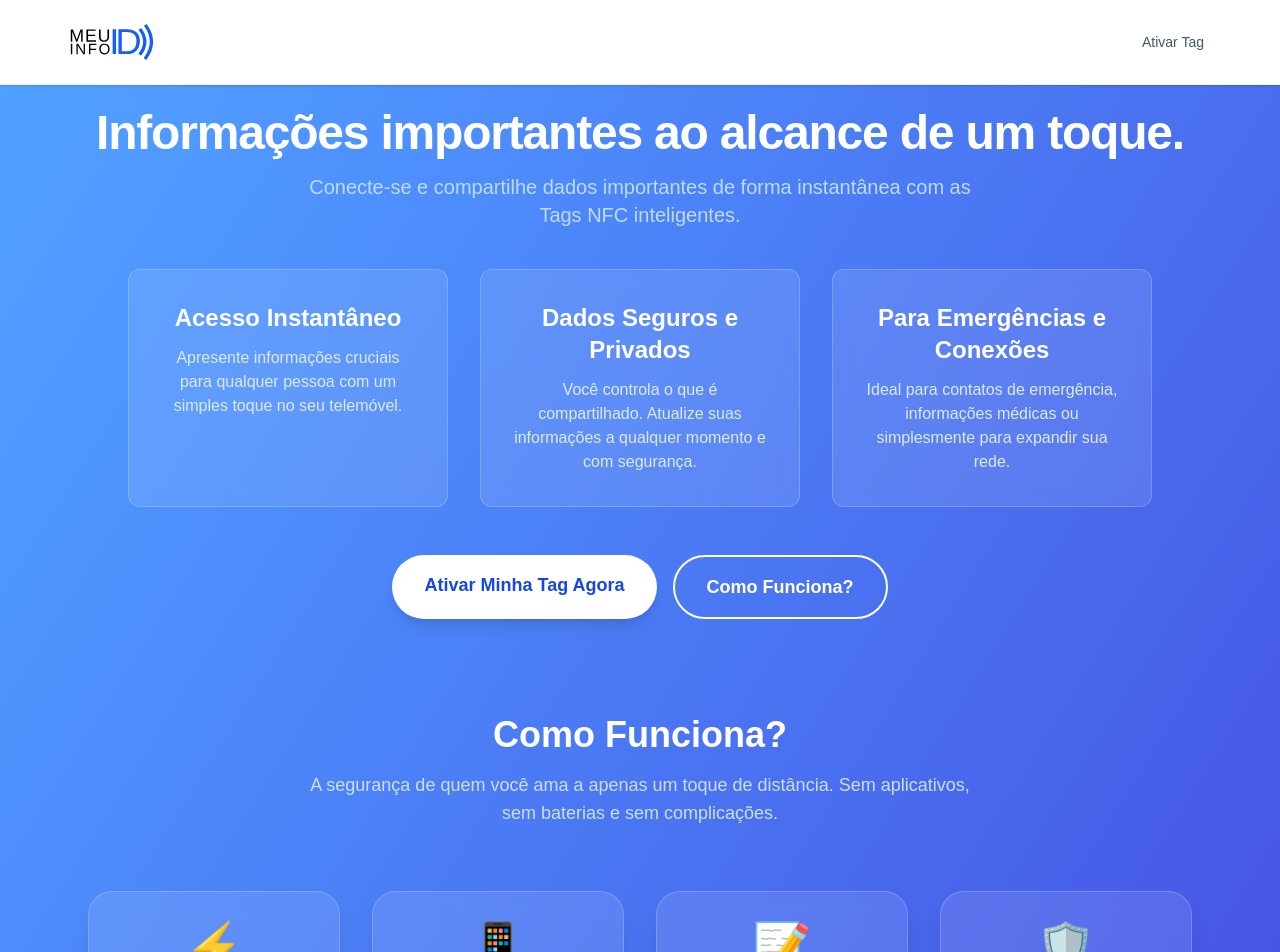
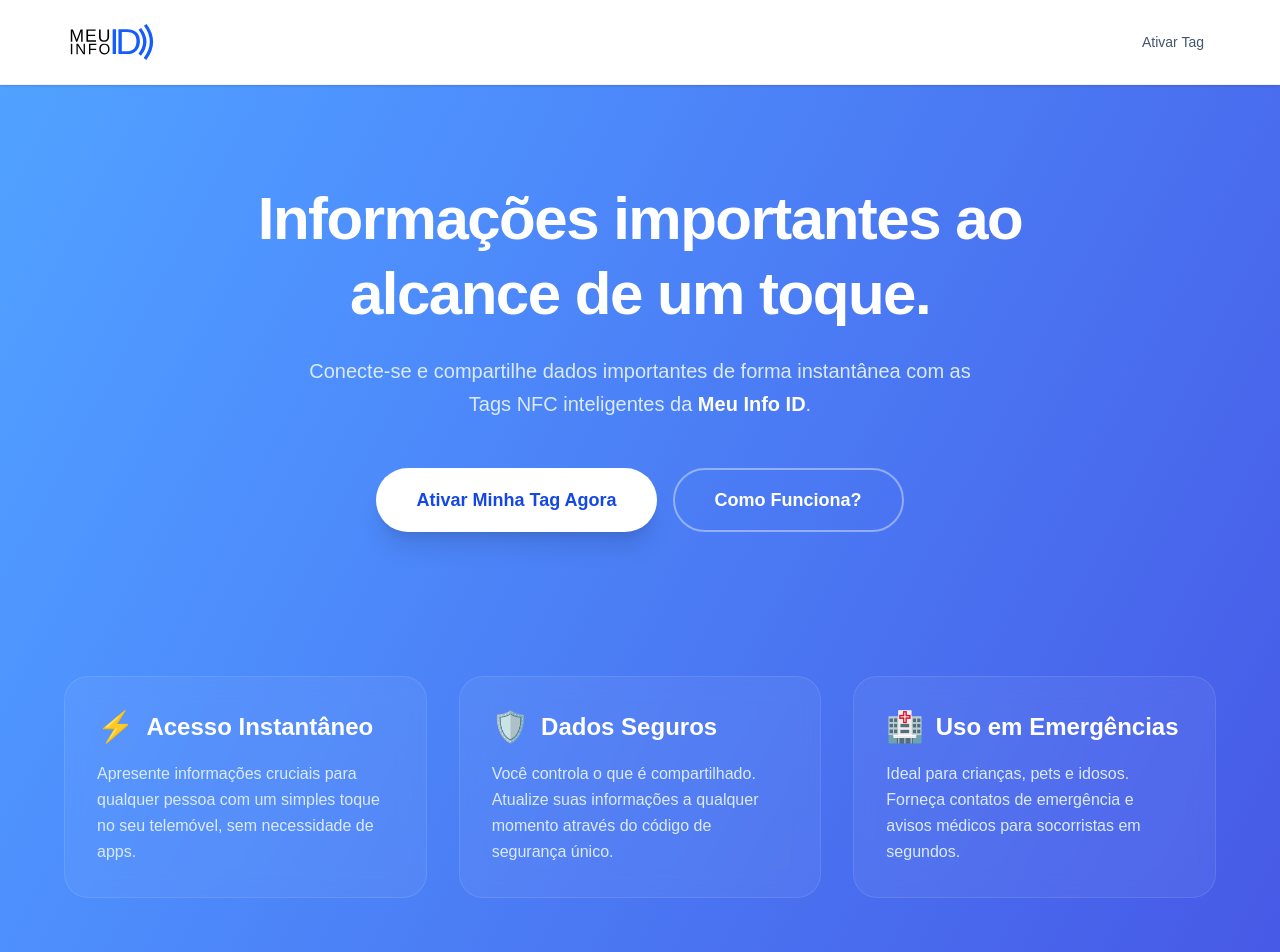
Before and after one commit to hanseld28/my-info-id, a Next.js app: page / in a window 1280 px wide. Shown: the top 952 px of the page. Built offline with nearby package versions, Linux system fonts and the light colour scheme; no server answers.

Commit message:
feat: improve home page with semantic HTML and acessibility support

```diff
--- a/app/page.tsx
+++ b/app/page.tsx
@@ -4,55 +4,83 @@
 
 export default function HomePage() {
   return (
-    <main>
-      <div className="min-h-screen bg-gradient-to-br from-blue-400 to-indigo-700 flex flex-col items-center justify-center text-white p-6">
-        <header className="text-center mb-10">
-          <h1 className="text-5xl font-extrabold tracking-tight">
+    <main className="min-h-screen bg-gradient-to-br from-blue-400 to-indigo-700 text-white selection:bg-white selection:text-blue-700">
+
+      <section id="hero" className="flex flex-col items-center justify-center pt-24 pb-16 px-6 text-center">
+        <header className="max-w-4xl mx-auto">
+          <h1 className="text-4xl md:text-6xl font-extrabold tracking-tight leading-tight">
             Informações importantes ao alcance de um toque.
           </h1>
-          <p className="mt-4 text-xl text-blue-200 max-w-2xl mx-auto">
-            Conecte-se e compartilhe dados importantes de forma instantânea com as Tags NFC inteligentes.
+          <p className="mt-6 text-lg md:text-xl text-blue-100 max-w-2xl mx-auto leading-relaxed">
+            Conecte-se e compartilhe dados importantes de forma instantânea com as Tags NFC inteligentes da <strong className="text-white">Meu Info ID</strong>.
           </p>
         </header>
 
-        <section className="grid md:grid-cols-3 gap-8 max-w-5xl text-center">
-          <div className="bg-white/10 p-8 rounded-xl backdrop-blur-sm border border-white/20 hover:border-white/50 transition-colors duration-300">
-            <h2 className="text-2xl font-bold mb-3">Acesso Instantâneo</h2>
-            <p className="text-blue-100">
-              Apresente informações cruciais para qualquer pessoa com um simples toque no seu telemóvel.
+        <nav aria-label="Ações principais" className="mt-12 flex flex-col sm:flex-row gap-4 w-full sm:w-auto">
+          <Link
+            href="/activate-tag"
+            className="inline-flex justify-center items-center bg-white text-blue-700 px-10 py-4 rounded-full text-lg font-bold hover:bg-blue-50 transition-all shadow-xl hover:scale-105 active:scale-95 focus:ring-4 focus:ring-white/50 outline-none"
+            aria-label="Ir para página de ativação de tag"
+          >
+            Ativar Minha Tag Agora
+          </Link>
+          <Link
+            href="#how-it-works"
+            className="inline-flex justify-center items-center bg-transparent border-2 border-white/40 text-white px-10 py-4 rounded-full text-lg font-bold hover:bg-white/10 hover:border-white transition-all focus:ring-4 focus:ring-white/30 outline-none"
+          >
+            Como Funciona?
+          </Link>
+        </nav>
+      </section>
+
+      <section id="beneficios" aria-label="Benefícios da Tag" className="py-20 px-6">
+        <div className="grid md:grid-cols-3 gap-8 max-w-6xl mx-auto">
+          <article className="group bg-white/5 p-8 rounded-3xl backdrop-blur-md border border-white/10 hover:bg-white/10 transition-all duration-500">
+            <h2 className="text-2xl font-bold mb-4 flex items-center gap-3">
+              <span aria-hidden="true" className="text-3xl">⚡</span>
+              Acesso Instantâneo
+            </h2>
+            <p className="text-blue-100 leading-relaxed">
+              Apresente informações cruciais para qualquer pessoa com um simples toque no seu telemóvel, sem necessidade de apps.
             </p>
-          </div>
-          <div className="bg-white/10 p-8 rounded-xl backdrop-blur-sm border border-white/20 hover:border-white/50 transition-colors duration-300">
-            <h2 className="text-2xl font-bold mb-3">Dados Seguros e Privados</h2>
-            <p className="text-blue-100">
-              Você controla o que é compartilhado. Atualize suas informações a qualquer momento e com segurança.
+          </article>
+
+          <article className="group bg-white/5 p-8 rounded-3xl backdrop-blur-md border border-white/10 hover:bg-white/10 transition-all duration-500">
+            <h2 className="text-2xl font-bold mb-4 flex items-center gap-3">
+              <span aria-hidden="true" className="text-3xl">🛡️</span>
+              Dados Seguros
+            </h2>
+            <p className="text-blue-100 leading-relaxed">
+              Você controla o que é compartilhado. Atualize suas informações a qualquer momento através do código de segurança único.
             </p>
-          </div>
-          <div className="bg-white/10 p-8 rounded-xl backdrop-blur-sm border border-white/20 hover:border-white/50 transition-colors duration-300">
-            <h2 className="text-2xl font-bold mb-3">Para Emergências e Conexões</h2>
-            <p className="text-blue-100">
-              Ideal para contatos de emergência, informações médicas ou simplesmente para expandir sua rede.
+          </article>
+
+          <article className="group bg-white/5 p-8 rounded-3xl backdrop-blur-md border border-white/10 hover:bg-white/10 transition-all duration-500">
+            <h2 className="text-2xl font-bold mb-4 flex items-center gap-3">
+              <span aria-hidden="true" className="text-3xl">🏥</span>
+              Uso em Emergências
+            </h2>
+            <p className="text-blue-100 leading-relaxed">
+              Ideal para crianças, pets e idosos. Forneça contatos de emergência e avisos médicos para socorristas em segundos.
             </p>
+          </article>
         </div>
       </section>
-
-        <div className="mt-12 flex flex-col sm:flex-row gap-4">
-          <Link href="/activate-tag" className="bg-white text-blue-700 px-8 py-4 rounded-full text-lg font-semibold hover:bg-blue-100 transition-colors shadow-lg">
-              Ativar Minha Tag Agora
-          </Link>
-          <Link href="#how-it-works" className="bg-transparent border-2 border-white text-white px-8 py-4 rounded-full text-lg font-semibold hover:bg-white/20 transition-colors">
-              Como Funciona?
-          </Link>
-        </div>
 
       <HowItWorks />
 
       <FAQ />
 
-        <footer className="mt-20 text-blue-300 text-sm">
-          &copy; {new Date().getFullYear()} Meu Info ID. Todos os direitos reservados.
+      <footer className="w-full py-12 px-6 border-t border-white/10 text-center">
+        <div className="max-w-6xl mx-auto">
+          <p className="text-blue-200 text-sm font-medium">
+            &copy; {new Date().getFullYear()} <span className="text-white">Meu Info ID</span>. Todos os direitos reservados.
+          </p>
+          <p className="mt-2 text-blue-300/60 text-xs">
+            Tecnologia NFC para segurança e conectividade.
+          </p>
+        </div>
       </footer>
-      </div>
     </main>
   );
 }
```
Lines whose indentation alone changed are shown as unchanged.
